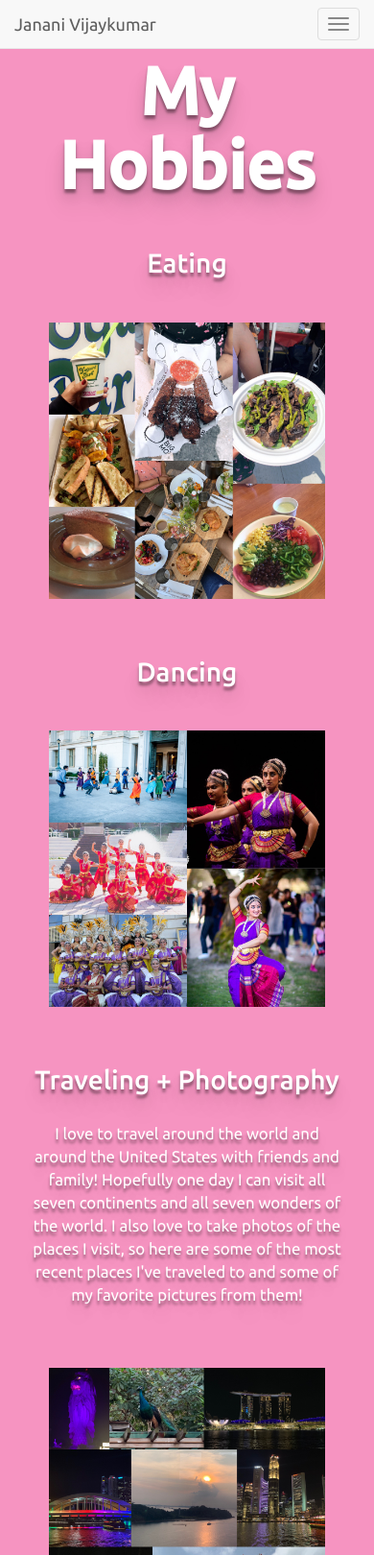
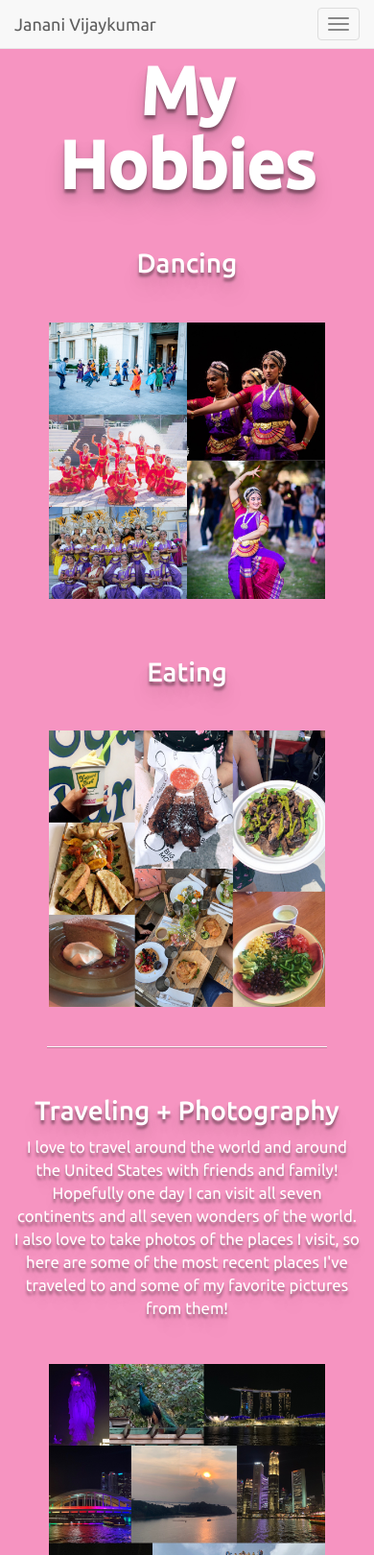
Before and after one commit to JananiVijaykumar/jananivijaykumar.github.io, a plain HTML site: page hobbies.html in a window 390 px wide. Shown: the top 1620 px of the page at 96% size. Drawn offline with nearby package versions, Linux system fonts and the light colour scheme.

Commit message:
Some updates based on feedback

```diff
--- a/app.css
+++ b/app.css
@@ -76,6 +76,10 @@ h3 {
 
 .row {
     padding-bottom: 2.5%;
+}
+
+.travel-blurb {
+    padding: 0%;
 }
 
 hr {
--- a/hobbies.html
+++ b/hobbies.html
@@ -26,8 +26,8 @@
         <li><a href="experience.html">Experience</a></li>
         <li class="active"><a href="hobbies.html">Hobbies</a></li>
         <li><a href="leadership.html">Leadership</a></li>
+        <li><a href="contact.html">Contact</a></li>
         <li><a href="janani_vijaykumar_resume.pdf">Resume PDF</a></li>
-        <li><a href="contact.html">Contact</a></li>
       </ul>
       <ul class="nav navbar-nav navbar-right">
         <li><a href=https://www.linkedin.com/in/janani-vijaykumar/><i class="fa fa-linkedin-square"></i></a></li>
@@ -50,6 +50,17 @@
   <div class="hobby-row">
     <div class="exp">
       <div class="col-md-6 col-xs-12">
+        <h3>Dancing</h3>
+        <div class="hvrbox">
+          <img src="images/natya.JPG" style="width:100%" class="collage hvrbox-layer_bottom">
+          <div class="hvrbox-layer_top">
+            <div class="hvrbox-text">
+              I've been training in Indian Classical Dance for the past 15 years, and am super blessed to be on UC Berkeley's Premier Competitive Indian Classical Dance Team, Natya at Berkeley! Check out some of our best competitive pieces and dance videos <a href=https://www.youtube.com/channel/UChg5GUXTf9P45DJGV0qQpPw/featured>here</a>!
+            </div>
+          </div>
+        </div>
+      </div>
+      <div class="col-md-6 col-xs-12">
         <h3>Eating</h3>
         <div class="hvrbox">
           <img src="images/food.JPG" style="width:100%" class="collage hvrbox-layer_bottom">
@@ -60,25 +71,16 @@
           </div>
         </div>
       </div>
-      <div class="col-md-6 col-xs-12">
-        <h3>Dancing</h3>
-        <div class="hvrbox">
-          <img src="images/natya.JPG" style="width:100%" class="collage hvrbox-layer_bottom">
-          <div class="hvrbox-layer_top">
-            <div class="hvrbox-text">
-              I've been training in Indian Classical Dance for the past 15 years, and am super blessed to be on UC Berkeley's Premier Competitive Indian Classical Dance Team, Natya at Berkeley! Check out some of our best competitive pieces and dance videos <a href=https://www.youtube.com/channel/UChg5GUXTf9P45DJGV0qQpPw/featured>here</a>!
-            </div>
-          </div>
-        </div>
-      </div>
     </div>
  </div>
+
+ <hr>
 
  <div class="hobby-row">
     <div class="exp">
       <div class="col-xs-12">
         <h3>Traveling + Photography</h3>
-        <p>I love to travel around the world and around the United States with friends and family! Hopefully one day I can visit all seven continents and all seven wonders of the world. I also love to take photos of the places I visit, so here are some of the most recent places I've traveled to and some of my favorite pictures from them!</p>
+        <p class=travel-blurb>I love to travel around the world and around the United States with friends and family! Hopefully one day I can visit all seven continents and all seven wonders of the world. I also love to take photos of the places I visit, so here are some of the most recent places I've traveled to and some of my favorite pictures from them!</p>
       </div>
     </div>
  </div>
```
Also changed, not shown: aboutMe.html (+1 -1 lines), contact.html (+1 -1 lines), experience.html (+6 -6 lines), index.html (+1 -1 lines), leadership.html (+2 -2 lines).
